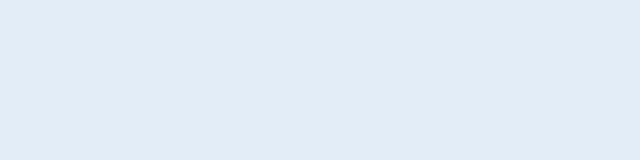
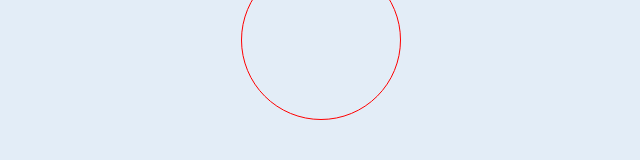
Before and after one commit to PRUDHVI-1627/ProgressBar, a plain HTML site: page index.html in a window 1280 px wide. Shown: the whole page, without its empty margins (319-959 px from the left). Drawn offline with Linux system fonts and the light colour scheme.

Commit message:
added css for skill and outer div

```diff
--- a/style.css
+++ b/style.css
@@ -11,3 +11,15 @@ body{
     align-items: center;
     justify-content: center;
 }
+.skill{
+    height: 160px;
+    width: 160px;
+    /*background-color: cornflowerblue;*/
+    position: relative;
+}
+.outer{
+    height: 160px;
+    width: 160px;
+    border-radius: 50%;
+    border: 1px solid red;
+}
```
